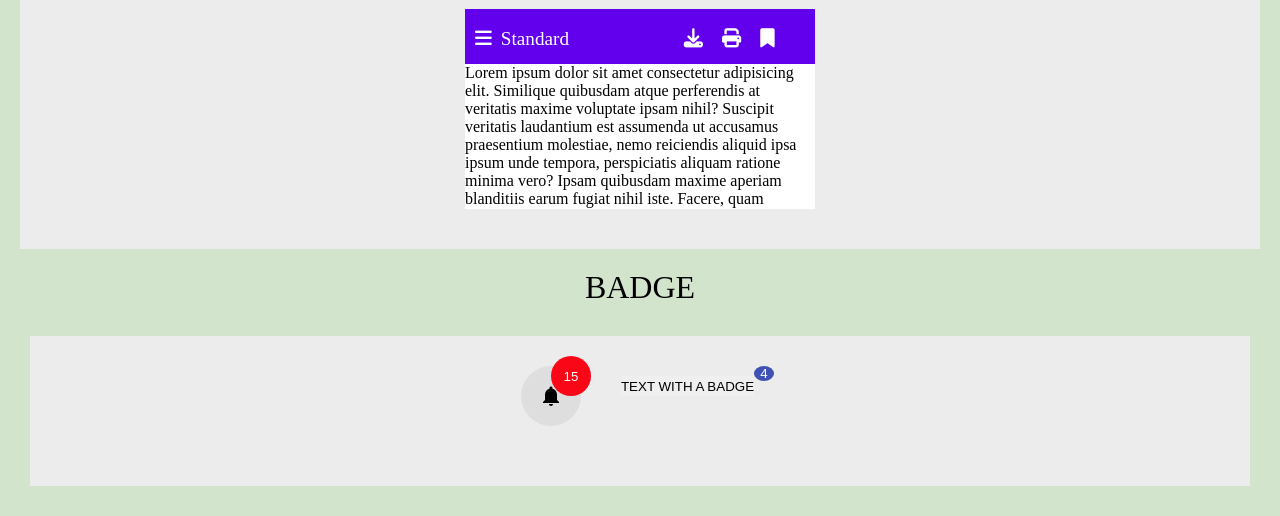
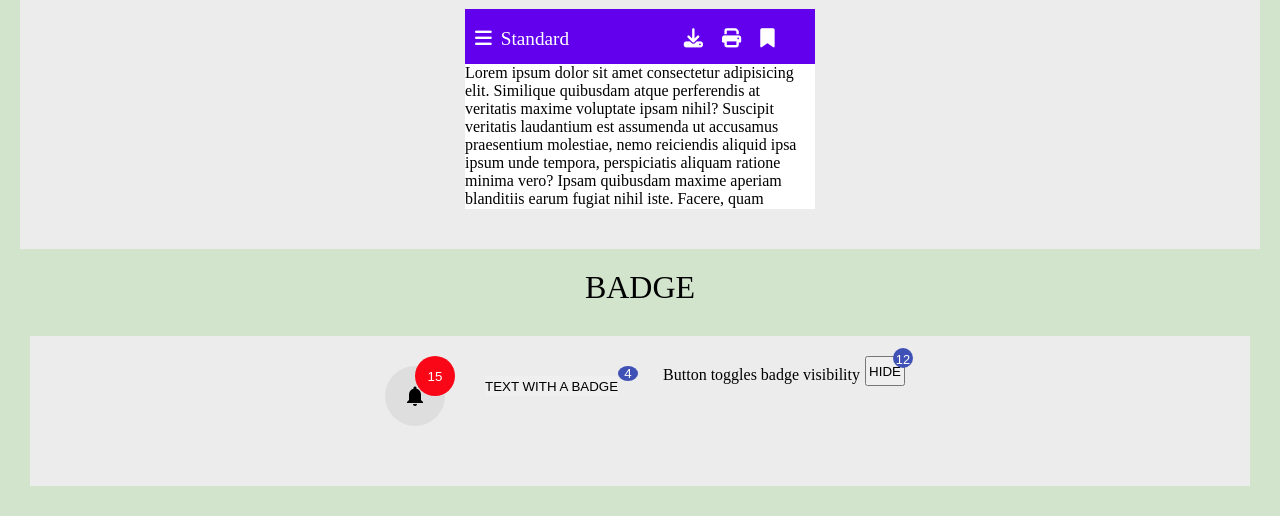
Before and after one commit to GarvG/week_2_assignment, a plain HTML site: page index.html in a window 1280 px wide. Shown: the part 652-1168 px from the top of the page. Drawn offline with Linux system fonts and the light colour scheme.

Commit message:
update: uptil badge

```diff
--- a/app.js
+++ b/app.js
@@ -1,8 +1,19 @@
-var btn=document.querySelector(".close-btn");
-var chip=document.querySelectorAll(".chips")
+var btn=document.querySelector(".disable-badge");
+var icon=document.querySelector(".disable-badge-icon");
+let click=0;
 btn.addEventListener("click",function()
 {
 
-chip.style.display="none";
+
+if(click%2==0)
+{
+    icon.style.visibility="hidden";
 }
-);
+else
+{
+    icon.style.visibility="visible";
+}
+click++;
+
+
+});
--- a/index.html
+++ b/index.html
@@ -139,7 +139,14 @@
         <span class="text-badge--icon">4</span>
 
     </button>
+   <p class="disable-badge--content">
+    Button toggles badge visibility
+</p>
 
+<button class="disable-badge">
+   HIDE
+    <span class="disable-badge-icon">12</span>
+</button>
 
 
 
@@ -149,7 +156,7 @@
 
 
 
-    <!-- <script src="app.js"></script> -->
+    <script src="app.js"></script>
 </body>
 
 </html>
--- a/styles.css
+++ b/styles.css
@@ -299,6 +299,49 @@ BADGE
     border-radius: 50%;
     height: 15px;
     width: 20px;
+    }
+
+ .disable-badge
+ {
+     height:30px;
+     width: 40px;
+     /* margin: 20px 15px 0px 30px; */
+        /* border: none; */
+        position: relative;
+        display: flex;
+        justify-content: center;
+        align-items:center;
+        /* margin:0px 0px 0px 10px; */
 
 
+
+ }
+ .disable-badge-icon
+ {
+     position: absolute;
+     top:-10px;
+     right:-10px;
+     background-color: #3f51b5;
+
+     height: 20px;
+    width: 20px;
+    border-radius: 50%;
+    font-size: 0.8rem;
+    color: white;
+    padding-top: 4px;
+ }
+ .disable-badge--content
+ {
+     margin: 10px 5px 0px 30px;
+    font-size: 1rem;
+    font-weight: 500;
+
 }
+
+.disable-badge:hover
+{
+    color:#C1A3A3;
+    transform: scale(1.03);
+    cursor: pointer;
+
+}
```
